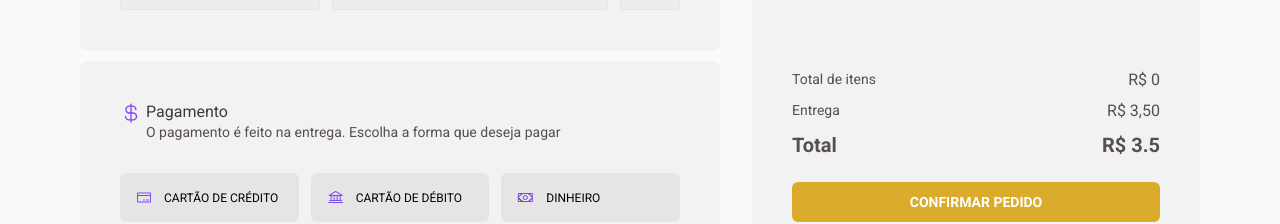
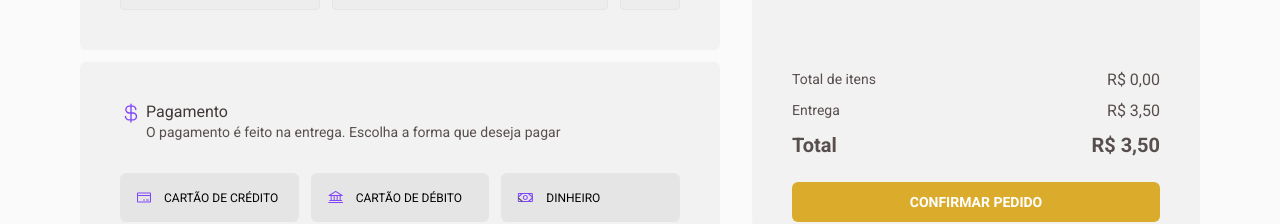
Before and after one commit to brunogallotte/coffe-delivery, a React (Vite) app: page /checkout in a window 1280 px wide. Shown: the part 437-661 px from the top of the page. Built offline with nearby package versions, Linux system fonts and the light colour scheme; the HTML template or start-up script is replaced by a standard one.

Commit message:
Feat: add utils in source folder

```diff
--- a/src/components/FormOrder/components/Cart/components/Footer/index.tsx
+++ b/src/components/FormOrder/components/Cart/components/Footer/index.tsx
@@ -1,16 +1,19 @@
 import { useContext } from "react";
 import { ButtonConfirmOrder, FooterContainer, FooterValues } from "./styles";
 import { CartContext } from "../../../../../../contexts/CartContext";
+import { parseToBrl } from "../../../../../../utils";
 
 
 export function Footer() {
     const { totalAmount } = useContext(CartContext)
 
+    const totalValueWithTaxa = totalAmount + 3.50
+
     return(
         <FooterContainer>
             <FooterValues>
                 <span>Total de itens</span>
-                <strong>R$ {totalAmount}</strong>
+                <strong>{parseToBrl(totalAmount)}</strong>
             </FooterValues>
             <FooterValues>
                 <span>Entrega</span>
@@ -18,7 +21,7 @@ export function Footer() {
             </FooterValues>
             <FooterValues>
                 <span className="totalValue">Total</span>
-                <strong className="totalValue">R$ {totalAmount + 3.50}</strong>
+                <strong className="totalValue">{parseToBrl(totalValueWithTaxa)}</strong>
             </FooterValues>
             <ButtonConfirmOrder>Confirmar Pedido</ButtonConfirmOrder>
         </FooterContainer>
--- a/src/components/FormOrder/components/Cart/index.tsx
+++ b/src/components/FormOrder/components/Cart/index.tsx
@@ -21,7 +21,6 @@ export function Cart() {
                     />
                 )
             })}
-
             <Footer />
         </CartContainer>
     )
--- a/src/contexts/CartContext.tsx
+++ b/src/contexts/CartContext.tsx
@@ -1,5 +1,6 @@
 import { ReactNode, createContext, useReducer } from "react";
 import { CoffeProps } from "../@types/style";
+import { getTotalPrice } from "../utils";
 
 interface CartContextType {
     cart: CoffeProps[] | undefined
@@ -40,10 +41,7 @@ export function CartContextProvider({ children }: CartContextProviderProps) {
               const updatedCart = [...state.cart];
               updatedCart[verifyIndexProductExistInCart].quantity = currentProduct.quantity > 0 ? currentProduct.quantity : state.cart[verifyIndexProductExistInCart].quantity;
 
-              const totalAmount = updatedCart.reduce(
-                (total, product) => total + product.price * product.quantity,
-                0
-              )
+              const totalAmount = getTotalPrice(updatedCart)
 
               return {
                 ...state,
@@ -52,7 +50,7 @@ export function CartContextProvider({ children }: CartContextProviderProps) {
               };
             } else {
               const updatedCart = [...state.cart, action.payload.data];
-              const totalAmount = updatedCart.reduce((total, product) => total + (product.price * product.quantity), 0);
+              const totalAmount = getTotalPrice(updatedCart)
 
               return {
                 ...state,
@@ -68,7 +66,7 @@ export function CartContextProvider({ children }: CartContextProviderProps) {
               return product.id != action.payload.productId
             })
 
-            const totalAmount = updatedCart.reduce((total, product) => total + (product.price * product.quantity), 0)
+            const totalAmount = getTotalPrice(updatedCart)
 
             return {
               ...state,
@@ -89,7 +87,8 @@ export function CartContextProvider({ children }: CartContextProviderProps) {
               updatedProduct.quantity += 1
 
               updatedCart[productIndexToIncrementQuantity] = updatedProduct
-              const totalAmount = updatedCart.reduce((total, product) => total + (product.price * product.quantity), 0)
+
+              const totalAmount = getTotalPrice(updatedCart)
 
               return {
                 ...state,
@@ -114,7 +113,7 @@ export function CartContextProvider({ children }: CartContextProviderProps) {
               updatedProduct.quantity -= 1
 
               updatedCart[productIndexToDecrementQuantity] = updatedProduct
-              const totalAmount = updatedCart.reduce((total, product) => total + (product.price * product.quantity), 0)
+              const totalAmount = getTotalPrice(updatedCart)
 
               return {
                 ...state,
--- /dev/null
+++ b/src/utils/index.ts
@@ -0,0 +1,17 @@
+import { CoffeProps } from "../@types/style"
+
+export const parseToBrl = (amount = 0) => {
+    return new Intl.NumberFormat('pt-BR', {
+      style: 'currency',
+      currency: 'BRL'
+    }).format(amount)
+}
+
+export const getTotalPrice = (items: CoffeProps[]) => {
+    return items.reduce((acumulator: number, currentProduct) => {
+      if (currentProduct.price && currentProduct.quantity) {
+        return (acumulator += currentProduct.price * currentProduct.quantity)
+      }
+      return 0
+    }, 0)
+  }
```
